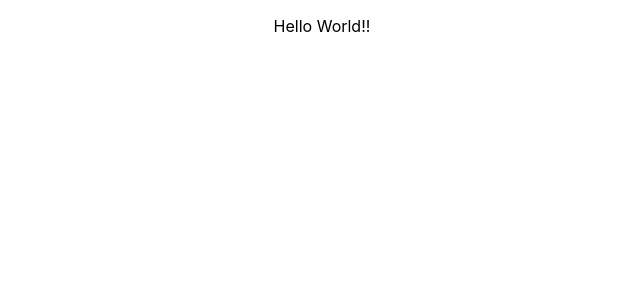
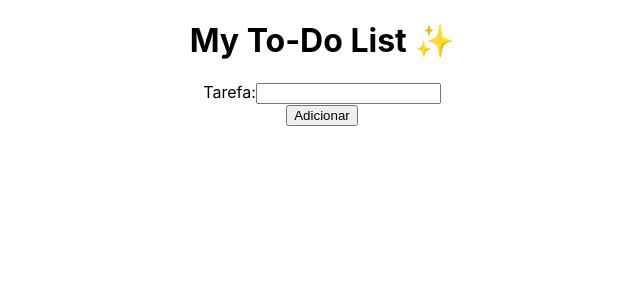
Before and after one commit to belbarros/to-do-list, a React (Create React App) app: page / in a window 1280 px wide. Shown: the top 300 px of the page, without its empty margins (318-958 px from the left). Built offline with nearby package versions, Linux system fonts and the light colour scheme.

Commit message:
Basic logic of the application!

```diff
--- a/src/components/Todo.jsx
+++ b/src/components/Todo.jsx
@@ -1,7 +1,42 @@
-import react from 'react';
+import React from 'react';
+import { useContext } from 'react';
+import AppContext from '../context/AppContext';
 
 export default function Todo() {
+  const { toDoList, task, setTask, setToDoList } = useContext(AppContext);
+
+  const handleInputChange = ({ target }) => {
+    setTask(target.value)
+  };
+
+  const handleSubmit = () => {
+    console.log('Clicou');
+    setToDoList([task, ...toDoList]);
+  };
+
   return (
-    <p>Hello World!!</p>
+    <div>
+      <h1>My To-Do List ✨</h1>
+      <label htmlFor='task'>
+        Tarefa:
+      <input
+      type='text'
+      name='task'
+      onChange={ handleInputChange }
+      >
+      </input>
+      </label>
+      <br />
+      <button
+      type="button"
+      onClick={ handleSubmit }>
+        Adicionar
+      </button>
+      <div>
+      {
+      toDoList.map((todo) => { return <p key={ todo }>{ todo }</p>})
+      }
+      </div>
+    </div>
   )
 }
--- /dev/null
+++ b/src/context/AppContext.js
@@ -0,0 +1,5 @@
+import { createContext } from 'react';
+
+const AppContext = createContext();
+
+export default AppContext;
--- /dev/null
+++ b/src/context/Provider.js
@@ -0,0 +1,16 @@
+import React, { useState } from 'react';
+import AppContext from './AppContext';
+
+function Provider({ children }) {
+  const [toDoList, setToDoList] = useState([]);
+  const [task, setTask] = useState('');
+
+  const contextValue = { toDoList, setToDoList,task, setTask };
+
+  return (
+    <AppContext.Provider value={ contextValue }>
+      {children}
+    </AppContext.Provider>
+  );
+}
+export default Provider;
--- a/src/index.js
+++ b/src/index.js
@@ -3,12 +3,13 @@ import ReactDOM from 'react-dom/client';
 import './index.css';
 import App from './App';
 import reportWebVitals from './reportWebVitals';
+import Provider from './context/Provider';
 
 const root = ReactDOM.createRoot(document.getElementById('root'));
 root.render(
-  <React.StrictMode>
+  <Provider>
     <App />
-  </React.StrictMode>
+  </Provider>
 );
 
 // If you want to start measuring performance in your app, pass a function
```
